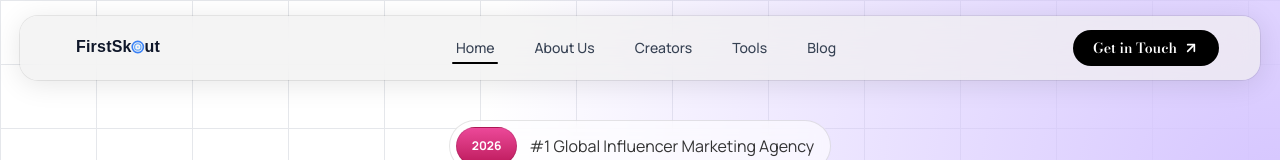
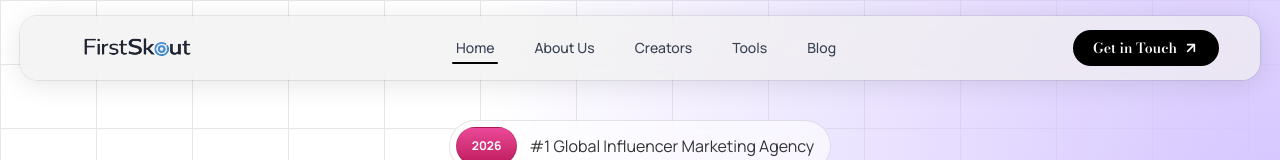
Before and after one commit to Suv05/FirstScout, a Next.js app: page / in a window 1280 px wide. Shown: the top 160 px of the page. Built offline with nearby package versions, Linux system fonts and the light colour scheme.

Commit message:
header logo completed

```diff
--- a/components/Home/Header.tsx
+++ b/components/Home/Header.tsx
@@ -91,7 +91,7 @@ export default function Header() {
               className="flex items-center"
             >
               <Image
-                src="/firstscout-logo.svg"
+                src="/logo-no-bg.png"
                 alt="FirstSkout Logo"
                 width={160} // adjust as needed
                 height={60} // adjust as needed
```
Also changed, not shown: public/firstscout-logo.svg (deleted), public/logo-no-bg.png (added).
